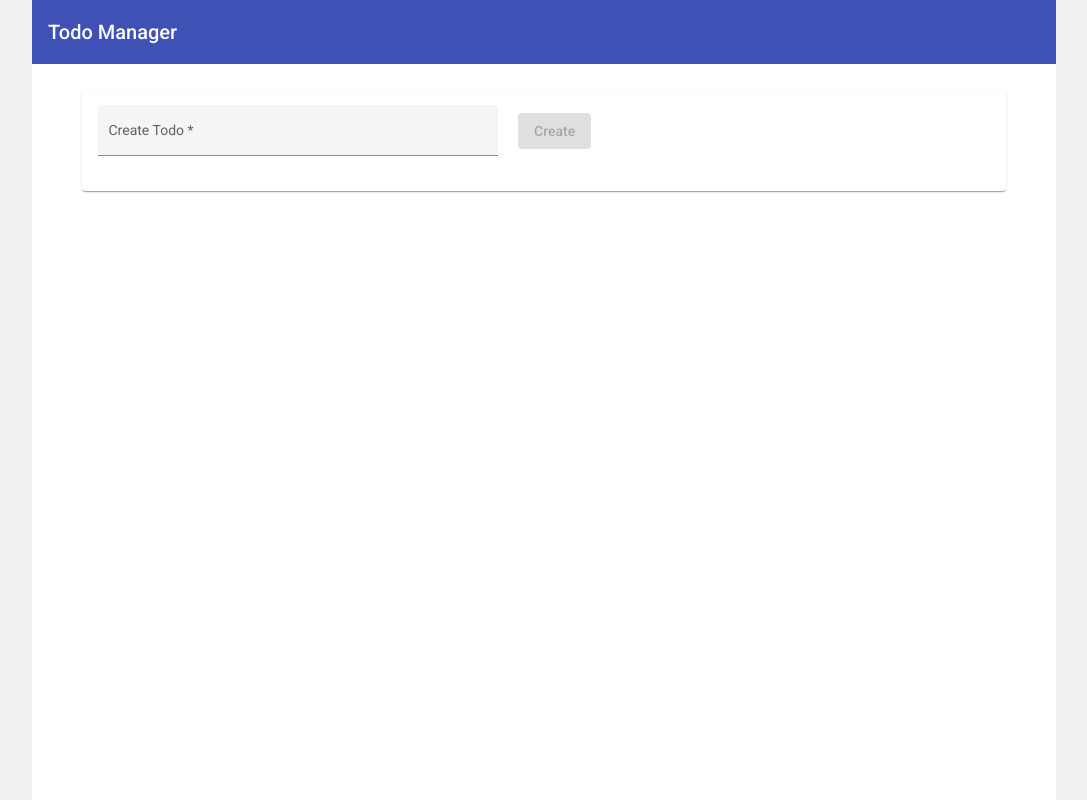
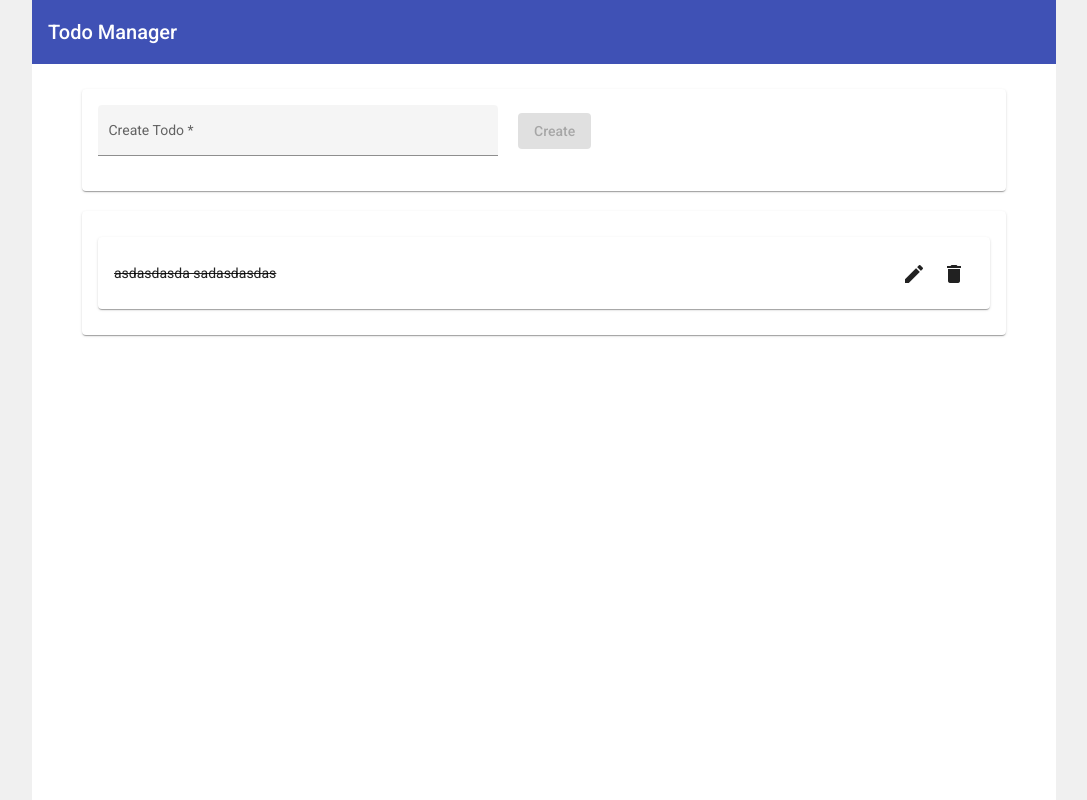
Before and after one commit to sreenivasarajiv/payoda-demo-todo-app, an Angular app in the folder front-end/: page / in a window 1280 px wide. Shown: the whole page, without its empty margins (96-1183 px from the left). Built offline with nearby package versions, Linux system fonts and the light colour scheme.

Commit message:
added logic

```diff
--- a/front-end/src/app/app.component.ts
+++ b/front-end/src/app/app.component.ts
@@ -1,6 +1,6 @@
 import { Component } from '@angular/core';
 
-export interface ITodo { todo: string; completed: boolean };
+export interface ITodo { id: string | number, todo: string; completed: boolean };
 
 @Component({
   selector: 'app-root',
@@ -9,7 +9,7 @@ export interface ITodo { todo: string; completed: boolean };
 })
 export class AppComponent {
 
-  todos: ITodo[] = [];
+  todos: ITodo[] = [{ id: 1, todo: "asdasdasda sadasdasdas", completed: true }];
 
   createTodo(todo: ITodo) {
     this.todos.push(todo);
--- a/front-end/src/app/app.module.ts
+++ b/front-end/src/app/app.module.ts
@@ -16,6 +16,7 @@ import { MatCardModule } from '@angular/material/card';
 import { MatInputModule } from '@angular/material/input';
 import { MatFormFieldModule } from '@angular/material/form-field';
 import { MatButtonModule } from '@angular/material/button';
+import { MatIconModule } from '@angular/material/icon';
 
 import { CreateTodoComponent } from './layouts/create-todo/create-todo.component';
 import { HeaderComponent } from './layouts/header/header.component';
@@ -40,7 +41,8 @@ import { TodoComponent } from './layouts/todo/todo.component';
     MatFormFieldModule,
     MatInputModule,
     ReactiveFormsModule,
-    MatButtonModule
+    MatButtonModule,
+    MatIconModule
   ],
   providers: [],
   bootstrap: [AppComponent],
--- a/front-end/src/app/layouts/create-todo/create-todo.component.ts
+++ b/front-end/src/app/layouts/create-todo/create-todo.component.ts
@@ -1,5 +1,6 @@
 import { Component, EventEmitter, OnInit, Output } from '@angular/core';
 import { FormBuilder, FormGroup, Validators } from '@angular/forms';
+import { TodoService } from 'src/app/todo.service';
 
 @Component({
   selector: 'app-create-todo',
@@ -7,7 +8,7 @@ import { FormBuilder, FormGroup, Validators } from '@angular/forms';
   styleUrls: ['./create-todo.component.sass'],
 })
 export class CreateTodoComponent implements OnInit {
-  constructor(private fb: FormBuilder) {}
+  constructor(private fb: FormBuilder, private todoService: TodoService) {}
 
   createTodoForm!: FormGroup;
   @Output() todo = new EventEmitter();
@@ -17,6 +18,12 @@ export class CreateTodoComponent implements OnInit {
       todo: ['', Validators.required],
       completed: [false],
     });
+
+    this.todoService.currentEditTodo.subscribe(todo => {
+      if(todo) {
+        this.createTodoForm.setValue({ todo: todo.todo, completed: todo.completed })
+      }
+    })
   }
 
   createTodo() {
--- a/front-end/src/app/layouts/todo-list/todo-list.component.html
+++ b/front-end/src/app/layouts/todo-list/todo-list.component.html
@@ -1,3 +1,3 @@
 <mat-card>
-    <app-todo *ngFor="let todo of todos" [todo]="todo"></app-todo>
+    <app-todo (action)="todoAction($event)" *ngFor="let todo of todos" [todo]="todo"></app-todo>
 </mat-card>
--- a/front-end/src/app/layouts/todo-list/todo-list.component.ts
+++ b/front-end/src/app/layouts/todo-list/todo-list.component.ts
@@ -1,5 +1,7 @@
 import { Component, Input, OnInit } from '@angular/core';
+import { TodoService } from 'src/app/todo.service';
 import { ITodo } from '../../app.component';
+import { IAction } from '../todo/todo.component';
 
 @Component({
   selector: 'app-todo-list',
@@ -9,7 +11,19 @@ import { ITodo } from '../../app.component';
 export class TodoListComponent implements OnInit {
   @Input() todos!: ITodo[];
 
-  constructor() {}
+  constructor(private todoService: TodoService) {}
 
   ngOnInit(): void {}
+
+  todoAction(action: IAction) {
+    const todo = this.todos.find((t) => t.id === action.id);
+    if (todo) {
+      if (action.actionType === 'edit') {
+        this.todoService.currentEditTodo.next({ ...todo });
+      }
+
+      const index = this.todos.indexOf(todo);
+      this.todos.splice(index, 1);
+    }
+  }
 }
--- a/front-end/src/app/layouts/todo/todo.component.html
+++ b/front-end/src/app/layouts/todo/todo.component.html
@@ -1,3 +1,17 @@
-<mat-card class="todo">
-  {{ todo.todo }}
+<mat-card class="todo" (dblclick)="markAsCompleted()">
+  <mat-card-content>
+    <div fxLayout="row" fxLayoutAlign="space-between center">
+      <span [style.text-decoration]="todo.completed ? 'line-through' : ''">{{
+        todo.todo
+      }}</span>
+      <div>
+        <button mat-icon-button (click)="editTodo()">
+          <mat-icon>edit</mat-icon>
+        </button>
+        <button mat-icon-button (click)="deleteTodo()">
+          <mat-icon>delete</mat-icon>
+        </button>
+      </div>
+    </div>
+  </mat-card-content>
 </mat-card>
--- a/front-end/src/app/layouts/todo/todo.component.ts
+++ b/front-end/src/app/layouts/todo/todo.component.ts
@@ -1,18 +1,35 @@
-import { Component, Input, OnInit } from '@angular/core';
+import { Component, EventEmitter, Input, OnInit, Output } from '@angular/core';
 import { ITodo } from 'src/app/app.component';
+
+export interface IAction {
+  actionType: 'edit' | 'delete';
+  id: number | string;
+}
 
 @Component({
   selector: 'app-todo',
   templateUrl: './todo.component.html',
-  styleUrls: ['./todo.component.sass']
+  styleUrls: ['./todo.component.sass'],
 })
 export class TodoComponent implements OnInit {
+  @Input() todo!: ITodo;
+  @Output() action = new EventEmitter();
 
-  @Input() todo!: ITodo;
+  constructor() {}
 
-  constructor() { }
+  ngOnInit(): void {}
 
-  ngOnInit(): void {
+  markAsCompleted() {
+    this.todo.completed = !this.todo.completed;
   }
 
+  editTodo() {
+    const action: IAction = { actionType: 'edit', id: this.todo.id };
+    this.action.emit(action);
+  }
+
+  deleteTodo() {
+    const action: IAction = { actionType: 'delete', id: this.todo.id };
+    this.action.emit(action);
+  }
 }
--- /dev/null
+++ b/front-end/src/app/todo.service.ts
@@ -0,0 +1,13 @@
+import { Injectable } from '@angular/core';
+import { BehaviorSubject } from 'rxjs';
+import { ITodo } from './app.component';
+
+@Injectable({
+  providedIn: 'root'
+})
+export class TodoService {
+
+  currentEditTodo = new BehaviorSubject<ITodo | null>(null);
+
+  constructor() { }
+}
```
Also changed, not shown: 1 other file (tests, documents, lock files or other folders).
